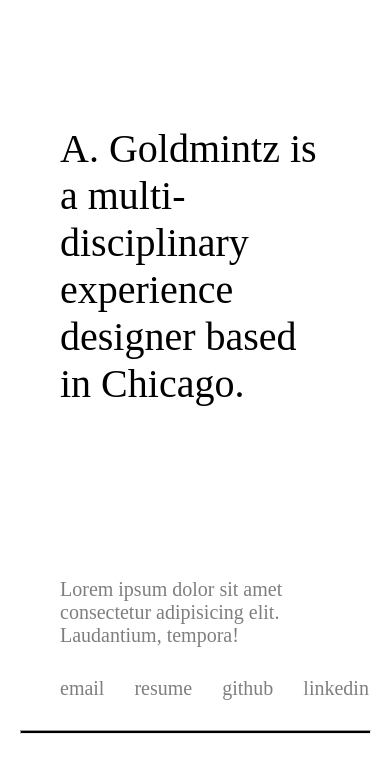
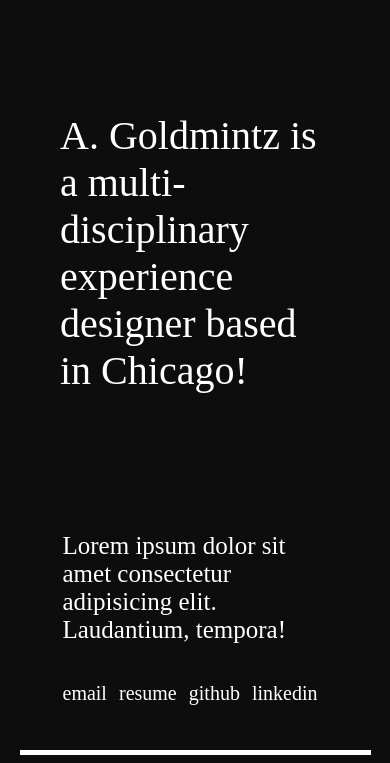
Before and after one commit to goldmintz/ag-personal-site, a plain HTML site: page index.html in a window 390 px wide. Shown: the part 86-849 px from the top of the page. Drawn offline with Linux system fonts and the light colour scheme; a web font is replaced by a local one.

Commit message:
Cleaned up flex layout and renamed classes for better semantics

```diff
--- a/index.html
+++ b/index.html
@@ -26,29 +26,27 @@
 
 		<div id="page-wrapper">
 			<section class="landing professional">
-				<div class="intro col" onclick="toggleIntroText()">
+				<div class="intro" onclick="toggleIntroText()">
 					<div class="intro-content appear">
 						A. Goldmintz is a multi-disciplinary experience designer based in
-						Chicago.
+						Chicago!
 					</div>
 				</div>
-				<div class="closing-line">
-					<div class="closing-line-content">
-						<span id="intro-aside"
-							>Lorem ipsum dolor sit amet consectetur adipisicing elit.
-							Laudantium, tempora!</span
-						>
+				<div class="intro-closing">
+					<div id="intro-aside">
+						Lorem ipsum dolor sit amet consectetur adipisicing elit. Laudantium,
+						tempora!
+					</div>
 
-						<div class="social-links">
-							<div>email</div>
-							<div>resume</div>
-							<div>github</div>
-							<div>linkedin</div>
-						</div>
+					<div class="social-links">
+						<div>email</div>
+						<div>resume</div>
+						<div>github</div>
+						<div>linkedin</div>
 					</div>
 				</div>
-				<hr class="pro-hr" />
 			</section>
+			<hr class="pro-hr" />
 
 			<!-- Begin Projects Section -->
 			<section class="projects-wrapper">
--- a/styles.css
+++ b/styles.css
@@ -2,6 +2,9 @@
 	font-family: pangramRegular;
 	src: url(./assets/fonts/Pangram-Regular.woff);
 }
+
+/* fef6e2
+0c0d0c */
 
 * {
 	box-sizing: border-box;
@@ -13,11 +16,13 @@ body {
 	padding: 0;
 	margin: 0;
 	font-family: pangramRegular;
+	background: #0c0d0c;
+	color: white;
 }
 
 a {
 	text-decoration: none;
-	color: black;
+	color: white;
 }
 
 .hide-scroll {
@@ -31,7 +36,7 @@ nav {
 	justify-content: space-between;
 	align-items: center;
 	position: fixed;
-	background-color: white;
+	background-color: #0c0d0c;
 	z-index: 1;
 }
 
@@ -47,7 +52,6 @@ nav {
 .nav-links {
 	display: none;
 	justify-content: space-between;
-	opacity: 50%;
 }
 
 /* use to 'toggle' nav links into view */
@@ -66,18 +70,14 @@ nav {
 	flex-direction: column;
 }
 
-.landing {
-	display: flex;
-	height: calc(100vh - 1em);
-	flex-direction: column;
-}
-
 .professional {
 	cursor: url('./assets/images/cursor.png'), auto;
 }
 
-.intro::before {
-	background: url('/assets/images/placeholder_bg.jpg');
+.landing {
+	display: flex;
+	width: 100%;
+	height: calc(100vh - 1em);
 }
 
 .intro {
@@ -87,26 +87,24 @@ nav {
 	height: 100%;
 	font-size: 50px;
 	padding: 0em 1.5em;
-	width: 70%;
-
 }
 
 .intro-content {
-	padding-top: 5em;
+	/* adjust for nav position fixed (intro overlaps) */
+	margin-top: 1.5em;
 }
-.closing-line {
+
+.intro-closing {
 	display: flex;
+	flex-direction: column;
 	justify-content: flex-end;
 	font-size: 25px;
-	opacity: 50%;
+	padding-right: 1.5em;
 }
 
-.closing-line-content {
+.intro-closing-content {
 	height: 100%;
-	width: 30%;
 	text-align: start;
-	margin-top: auto;
-	padding-right: 1.5em;
 }
 
 .social-links {
@@ -120,12 +118,10 @@ nav {
 }
 
 .pro-hr {
-	background-color: black;
+	background-color: white;
 	height: 5px;
 	width: 90%;
-	margin-top: auto;
-	/* margin-left: 4.5em;
-	padding-right: 4.5em; */
+	border: none;
 }
 
 /* PROJECTS */
@@ -197,7 +193,7 @@ nav {
 	width: 100vw;
 	transition: top 1s;
 	padding: 3% 5% 0% 5%;
-	background: white;
+	background: #0c0d0c;
 
 	-ms-overflow-style: none; /* Internet Explorer 10+ */
 	scrollbar-width: none; /* Firefox */
@@ -283,28 +279,39 @@ nav {
 
 /* MEDIA QUERIES */
 @media (max-width: 786px) {
+	nav {
+		padding: 1.5em 3em;
+	}
+
 	.page-wrapper {
 		height: 100%;
 	}
 
-	.landing-wrapper {
-		height: 100vh;
+	.landing {
+		/* height: 100vh; */
+		flex-direction: column;
 	}
 
 	.intro {
 		font-size: 40px;
-		width: 100%;
 	}
 
-	.intro-content {
-		padding-top: 1em;
+	.intro-closing {
+		justify-content: center;
+		padding: 0em 2.5em;
 	}
 
-	.closing-line-content {
-		width: 100%;
+	.intro-closing-content {
 		font-size: 20px;
-		/* justify-content: flex-start; */
-		padding: 0em 3em;
+	}
+
+	.social-links {
+		justify-content: space-between;
+	}
+
+	.social-links > div {
+		margin: 0em;
+		margin-right: 0.5em;
 	}
 
 	/* Modal Smaller Viewports  */
```
